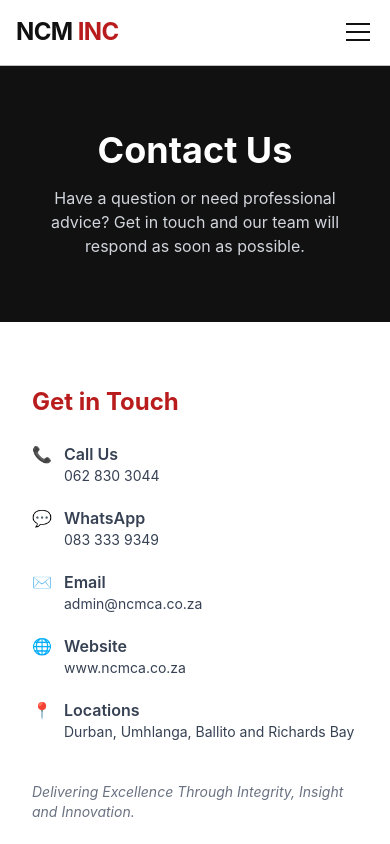
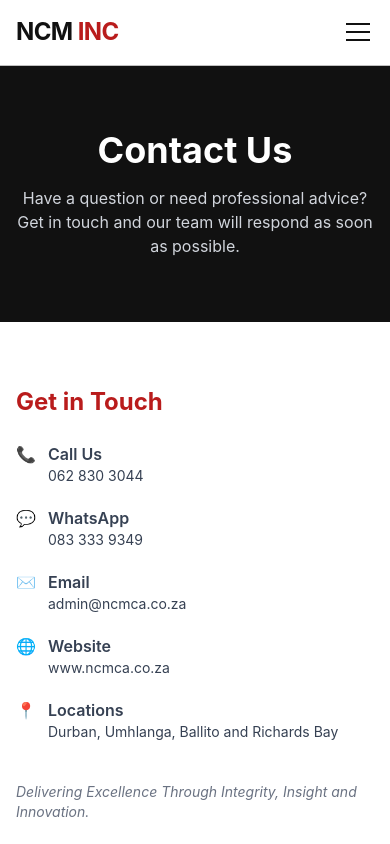
Before and after one commit to randr2405/NCMINC, a React (Vite) app: page /contact in a window 390 px wide. Shown: the top 844 px of the page. Built offline with nearby package versions, Linux system fonts and the light colour scheme.

Commit message:
functional contact pg

```diff
--- a/src/pages/Contact.jsx
+++ b/src/pages/Contact.jsx
@@ -1,4 +1,9 @@
 import { useState } from 'react'
+import emailjs from '@emailjs/browser'
+
+const EMAILJS_SERVICE_ID = 'service_hrlhqm6'
+const EMAILJS_TEMPLATE_ID = 'template_0c0a3vf'
+const EMAILJS_PUBLIC_KEY = '1UTJkjoUojZi_XgnG'
 
 export default function Contact() {
   const [formData, setFormData] = useState({
@@ -18,25 +23,36 @@ export default function Contact() {
     e.preventDefault()
     setStatus('sending')
 
-    // TODO: Wire up EmailJS here, e.g.
-    // emailjs.send('SERVICE_ID', 'TEMPLATE_ID', formData, 'PUBLIC_KEY')
-    //   .then(() => {
-    //     setStatus('success')
-    //     setFormData({ name: '', email: '', phone: '', subject: '', message: '' })
-    //   })
-    //   .catch(() => setStatus('error'))
+    const templateParams = {
+      name: formData.name,
+      email: formData.email,
+      phone: formData.phone,
+      subject: formData.subject,
+      message: formData.message,
+      time: new Date().toLocaleString('en-ZA', {
+        dateStyle: 'medium',
+        timeStyle: 'short',
+      }),
+    }
 
-    // Placeholder behaviour until EmailJS is connected:
-    setTimeout(() => {
-      setStatus('success')
-      setFormData({ name: '', email: '', phone: '', subject: '', message: '' })
-    }, 800)
+    emailjs
+      .send(EMAILJS_SERVICE_ID, EMAILJS_TEMPLATE_ID, templateParams, {
+        publicKey: EMAILJS_PUBLIC_KEY,
+      })
+      .then(() => {
+        setStatus('success')
+        setFormData({ name: '', email: '', phone: '', subject: '', message: '' })
+      })
+      .catch((err) => {
+        console.error('EmailJS error:', err)
+        setStatus('error')
+      })
   }
 
   return (
     <div className="text-black">
       {/* Hero */}
-      <section className="px-8 py-16 text-center text-white" style={{ backgroundColor: 'var(--ncm-black)' }}>
+      <section className="px-4 sm:px-8 py-16 text-center text-white" style={{ backgroundColor: 'var(--ncm-black)' }}>
         <h1 className="text-4xl md:text-5xl font-bold mb-4">Contact Us</h1>
         <p className="text-gray-300 max-w-xl mx-auto">
           Have a question or need professional advice? Get in touch and our team will
@@ -44,7 +60,7 @@ export default function Contact() {
         </p>
       </section>
 
-      <section className="px-8 py-16 max-w-5xl mx-auto grid md:grid-cols-2 gap-12">
+      <section className="px-4 sm:px-8 py-16 max-w-5xl mx-auto grid md:grid-cols-2 gap-12">
         {/* Contact details */}
         <div>
           <h2 className="text-2xl font-bold mb-6" style={{ color: 'var(--ncm-red)' }}>Get in Touch</h2>
```
